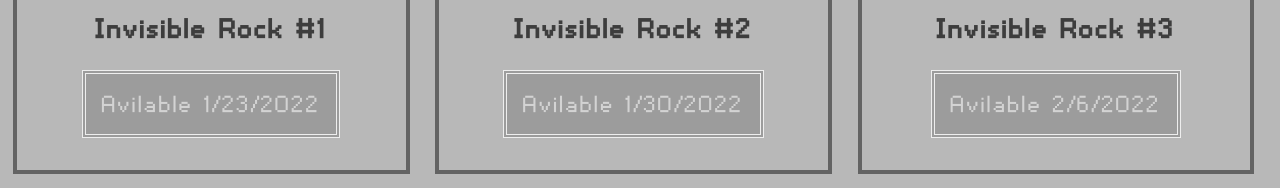
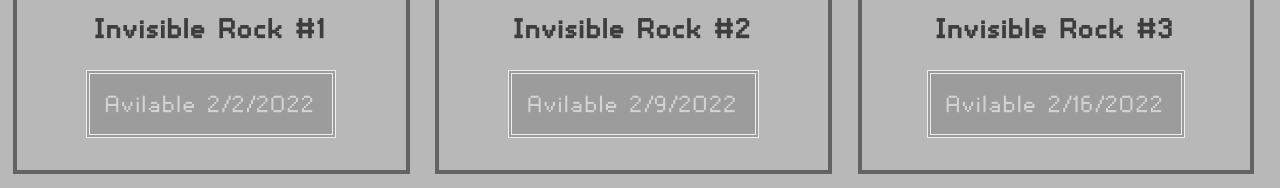
Before and after one commit to living-lore/invisible-rocks, a plain HTML site: page index.html in a window 1280 px wide. Shown: the part 501-689 px from the top of the page. Drawn offline with Linux system fonts and the light colour scheme.

Commit message:
Add files via upload

```diff
--- a/index.html
+++ b/index.html
@@ -152,7 +152,7 @@
         var rockAmount=100;
         for(i=1;i<=rockAmount;i++){
 
-            var dateAvailable=new Date(1642896000000+(604800000*(i-1)))
+            var dateAvailable=new Date(1643760000000+(604800000*(i-1)))
             let isAvailable=Date.now()>=dateAvailable;
             let readableOptions={ hour:"numeric", weekday: 'long', year: 'numeric', month: 'long', day: 'numeric', timeZoneName: "short" }
             let dateAvailableReadable=dateAvailable.toLocaleDateString("en-US");
```
